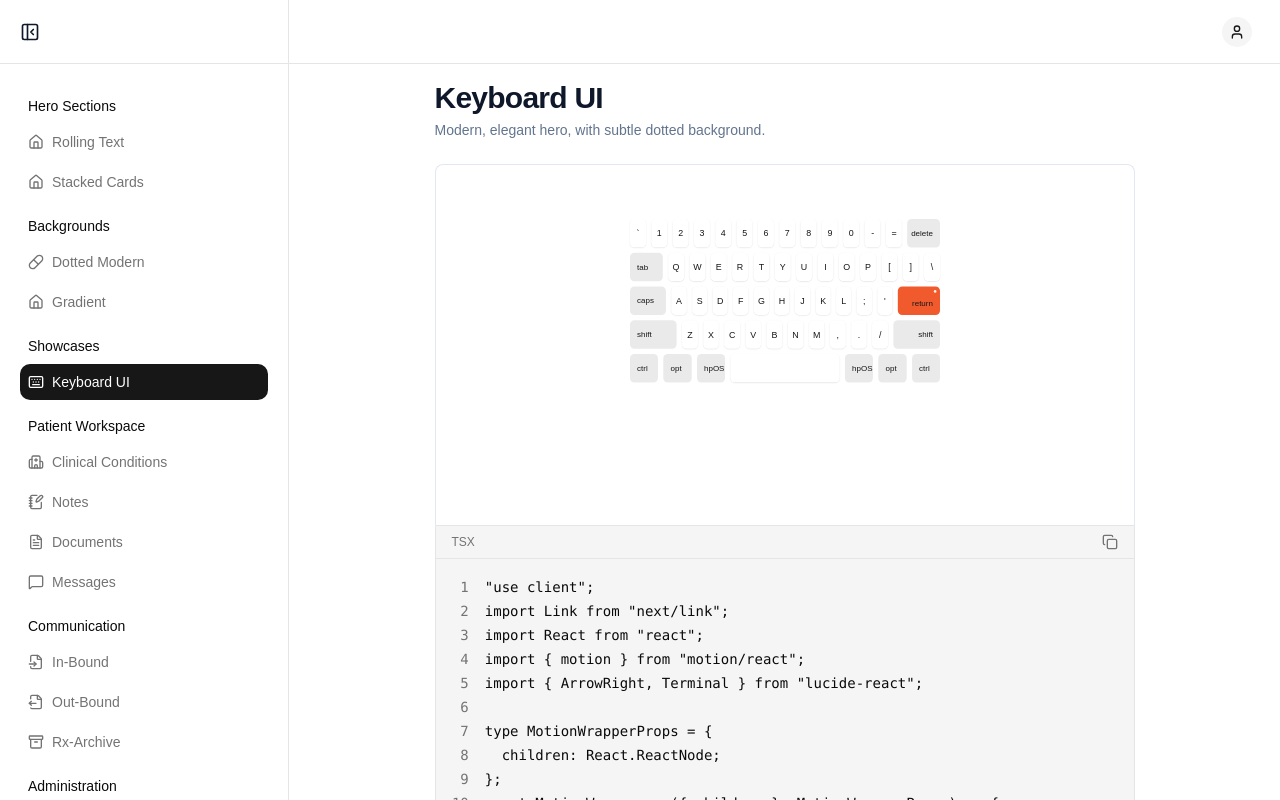
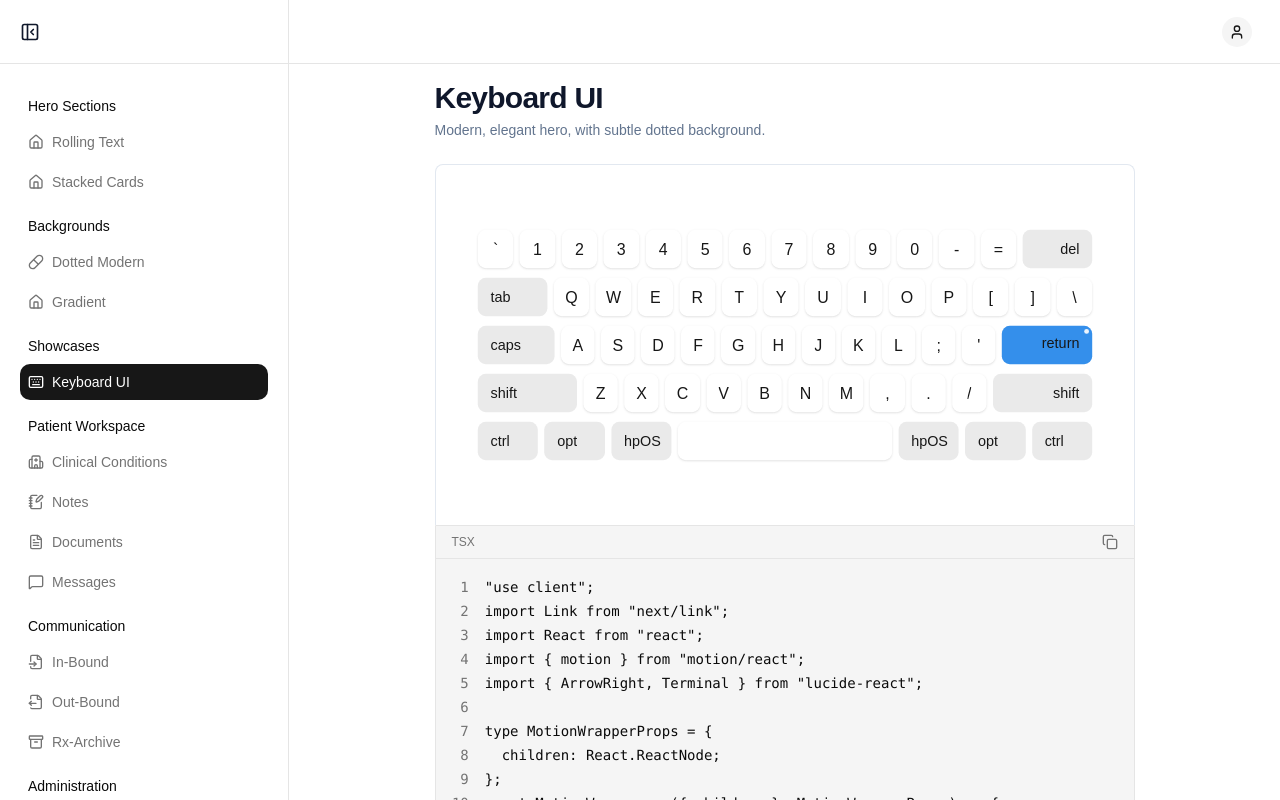
Before and after one commit to Harit007x/satoriui, a Next.js app: page /components/keyboard-ui in a window 1280 px wide. Built offline with nearby package versions, Linux system fonts and the light colour scheme.

Commit message:
updated styles to handle the scaling of preview components properly

```diff
--- a/app/components/(backgrounds)/dotted-modern/page.tsx
+++ b/app/components/(backgrounds)/dotted-modern/page.tsx
@@ -9,6 +9,7 @@ export default function Page() {
         title="Dotted Background"
         description="Modern, elegant hero, with subtle dotted background."
         preview={<DottedModern />}
+        scale={0.9}
         tsxCode={`"use client";
 import Link from "next/link";
 import React from "react";
--- a/app/components/(showcase)/keyboard-ui/page.tsx
+++ b/app/components/(showcase)/keyboard-ui/page.tsx
@@ -9,6 +9,7 @@ export default function Page() {
         title="Keyboard UI"
         description="Modern, elegant hero, with subtle dotted background."
         preview={<KeyboardUI />}
+        scale={0.8}
         tsxCode={`"use client";
 import Link from "next/link";
 import React from "react";
--- a/components/component-showcase.tsx
+++ b/components/component-showcase.tsx
@@ -1,5 +1,4 @@
 import { CodeBlock } from "./code-block";
-import { PreviewCard } from "./preview-card";
 
 type ComponentShowcaseProps = {
   title: string;
@@ -7,6 +6,7 @@ type ComponentShowcaseProps = {
   preview: React.ReactNode;
   tsxCode: string;
   jsxCode?: string;
+  scale?: number;
 };
 
 export function ComponentShowcase({
@@ -15,6 +15,7 @@ export function ComponentShowcase({
   preview,
   tsxCode,
   jsxCode,
+  scale = 0,
 }: ComponentShowcaseProps) {
   return (
     <section className="space-y-6 mx-auto max-w-[700px]">
@@ -28,8 +29,24 @@ export function ComponentShowcase({
 
       <div>
         {/* Preview */}
-        <PreviewCard>{preview}</PreviewCard>
-
+        <div className="relative rounded-tl-md rounded-tr-md border border-slate-200 border-b-0 bg-white overflow-hidden">
+          <div className="min-h-[360px] w-full flex items-center justify-center p-4">
+            {/* Add this wrapper div */}
+            <div className="relative w-full h-full flex items-center justify-center">
+              <div
+                className="origin-center"
+                style={{
+                  transform: `scale(${scale})`,
+                  transformOrigin: "center",
+                  width: `${100 / scale}%`, // This is the key fix
+                  maxWidth: "none", // Override any max-width
+                }}
+              >
+                {preview}
+              </div>
+            </div>
+          </div>
+        </div>
         {/* Code */}
         <div className="space-y-4">
           <CodeBlock title="TSX" code={tsxCode} />
--- a/components/preview-card.tsx
+++ /dev/null
@@ -1,14 +0,0 @@
-type PreviewCardProps = {
-  children: React.ReactNode;
-};
-
-export function PreviewCard({ children }: PreviewCardProps) {
-  return (
-    <div className="relative rounded-tl-md rounded-tr-md border border-slate-200 border-b-0 bg-white overflow-hidden">
-      <div className="flex h-[360px] items-center justify-center">
-        {/* scale wrapper */}
-        <div className="scale-[0.7] w-full h-full">{children}</div>
-      </div>
-    </div>
-  );
-}
--- a/packages/keyboard/keyboard-ui.tsx
+++ b/packages/keyboard/keyboard-ui.tsx
@@ -1,41 +1,11 @@
 "use client";
 
-import { useEffect, useRef, useState } from "react";
-
-const DESIGN_WIDTH = 1100; // keyboard's ideal width (tweak if needed)
-
 const KeyboardUI = () => {
-  const wrapperRef = useRef<HTMLDivElement>(null);
-  const [scale, setScale] = useState(1);
-
-  useEffect(() => {
-    const resize = () => {
-      if (!wrapperRef.current) return;
-      const availableWidth = wrapperRef.current.offsetWidth;
-      const nextScale = Math.min(availableWidth / DESIGN_WIDTH, 1);
-      setScale(nextScale);
-    };
-
-    resize();
-    window.addEventListener("resize", resize);
-    return () => window.removeEventListener("resize", resize);
-  }, []);
-
   return (
-    <div
-      ref={wrapperRef}
-      className="w-full flex justify-center overflow-hidden"
-    >
-      <div
-        style={{
-          width: DESIGN_WIDTH,
-          transform: `scale(${scale})`,
-          transformOrigin: "top center",
-        }}
-      >
-        <div className="w-full flex flex-col gap-2 md:gap-3 select-none">
+    <div className="w-[800px] max-w-4xl mx-auto px-2 sm:px-4">
+      <div className="w-full flex flex-col gap-1 sm:gap-2 md:gap-3 select-none">
         {/* Row 1 */}
-          <div className="flex w-full gap-2 md:gap-3 h-12 md:h-16">
+        <div className="flex w-full gap-0.5 sm:gap-1 md:gap-2 h-8 sm:h-10 md:h-12">
           {[
             "`",
             "1",
@@ -53,20 +23,20 @@ const KeyboardUI = () => {
           ].map((k) => (
             <div
               key={k}
-                className="flex-1 bg-white rounded-lg shadow-sm flex items-center justify-center text-neutral-900 text-xl font-normal hover:bg-neutral-50 transition-colors cursor-default"
+              className="flex-1 bg-white rounded sm:rounded-md md:rounded-lg shadow-sm flex items-center justify-center text-neutral-900 text-xs sm:text-sm md:text-xl font-normal hover:bg-neutral-50 transition-colors cursor-default min-w-0"
             >
-                {k}
+              <span className="truncate">{k}</span>
             </div>
           ))}
-            <div className="flex-[1.6] bg-neutral-200/80 rounded-lg flex items-center justify-end pr-4 text-neutral-900 text-lg font-normal hover:bg-neutral-300/80 transition-colors cursor-default">
-              delete
+          <div className="flex-[1.6] bg-neutral-200/80 rounded sm:rounded-md md:rounded-lg flex items-center justify-end pr-1 sm:pr-2 md:pr-4 text-neutral-900 text-xs sm:text-sm md:text-lg font-normal hover:bg-neutral-300/80 transition-colors cursor-default">
+            <span className="truncate">del</span>
           </div>
         </div>
 
         {/* Row 2 */}
-          <div className="flex w-full gap-2 md:gap-3 h-12 md:h-16">
-            <div className="flex-[1.6] bg-neutral-200/80 rounded-lg flex items-center justify-start pl-4 text-neutral-900 text-lg font-normal hover:bg-neutral-300/80 transition-colors cursor-default">
-              tab
+        <div className="flex w-full gap-0.5 sm:gap-1 md:gap-2 h-8 sm:h-10 md:h-12">
+          <div className="flex-[1.6] bg-neutral-200/80 rounded sm:rounded-md md:rounded-lg flex items-center justify-start pl-1 sm:pl-2 md:pl-4 text-neutral-900 text-xs sm:text-sm md:text-lg font-normal hover:bg-neutral-300/80 transition-colors cursor-default">
+            <span className="truncate">tab</span>
           </div>
           {[
             "Q",
@@ -85,72 +55,69 @@ const KeyboardUI = () => {
           ].map((k) => (
             <div
               key={k}
-                className="flex-1 bg-white rounded-lg shadow-sm flex items-center justify-center text-neutral-900 text-xl font-normal hover:bg-neutral-50 transition-colors cursor-default"
+              className="flex-1 bg-white rounded sm:rounded-md md:rounded-lg shadow-sm flex items-center justify-center text-neutral-900 text-xs sm:text-sm md:text-xl font-normal hover:bg-neutral-50 transition-colors cursor-default min-w-0"
             >
-                {k}
+              <span className="truncate">{k}</span>
             </div>
           ))}
         </div>
 
         {/* Row 3 */}
-          <div className="flex w-full gap-2 md:gap-3 h-12 md:h-16">
-            <div className="flex-[1.9] bg-neutral-200/80 rounded-lg flex items-center justify-start pl-4 text-neutral-900 text-lg font-normal hover:bg-neutral-300/80 transition-colors cursor-default">
-              caps
+        <div className="flex w-full gap-0.5 sm:gap-1 md:gap-2 h-8 sm:h-10 md:h-12">
+          <div className="flex-[1.9] bg-neutral-200/80 rounded sm:rounded-md md:rounded-lg flex items-center justify-start pl-1 sm:pl-2 md:pl-4 text-neutral-900 text-xs sm:text-sm md:text-lg font-normal hover:bg-neutral-300/80 transition-colors cursor-default">
+            <span className="truncate">caps</span>
           </div>
-            {["A", "S", "D", "F", "G", "H", "J", "K", "L", ";", "'"].map(
-              (k) => (
+          {["A", "S", "D", "F", "G", "H", "J", "K", "L", ";", "'"].map((k) => (
             <div
               key={k}
-                  className="flex-1 bg-white rounded-lg shadow-sm flex items-center justify-center text-neutral-900 text-xl font-normal hover:bg-neutral-50 transition-colors cursor-default"
+              className="flex-1 bg-white rounded sm:rounded-md md:rounded-lg shadow-sm flex items-center justify-center text-neutral-900 text-xs sm:text-sm md:text-xl font-normal hover:bg-neutral-50 transition-colors cursor-default min-w-0"
             >
-                  {k}
+              <span className="truncate">{k}</span>
             </div>
-              )
-            )}
-            <div className="flex-[2.3] bg-[#f05a2d] rounded-lg flex items-end justify-end pr-4 pb-3 text-neutral-900 text-lg font-normal relative hover:bg-[#e05025] transition-colors cursor-default">
-              <div className="absolute top-2 right-2 w-1.5 h-1.5 bg-white rounded-full opacity-90" />
-              return
+          ))}
+          <div className="flex-[2.3] bg-[#348feb] rounded sm:rounded-md md:rounded-lg flex items-end justify-end pr-1 sm:pr-2 md:pr-4 pb-1 sm:pb-2 md:pb-3 text-neutral-900 text-xs sm:text-sm md:text-lg font-normal relative hover:bg-[#2682de] transition-colors cursor-default">
+            <div className="absolute top-1 right-1 w-1 h-1 sm:w-1.5 sm:h-1.5 bg-white rounded-full opacity-90" />
+            <span className="truncate">return</span>
           </div>
         </div>
 
         {/* Row 4 */}
-          <div className="flex w-full gap-2 md:gap-3 h-12 md:h-16">
-            <div className="flex-[2.5] bg-neutral-200/80 rounded-lg flex items-center justify-start pl-4 text-neutral-900 text-lg font-normal hover:bg-neutral-300/80 transition-colors cursor-default">
-              shift
+        <div className="flex w-full gap-0.5 sm:gap-1 md:gap-2 h-8 sm:h-10 md:h-12">
+          <div className="flex-[2.5] bg-neutral-200/80 rounded sm:rounded-md md:rounded-lg flex items-center justify-start pl-1 sm:pl-2 md:pl-4 text-neutral-900 text-xs sm:text-sm md:text-lg font-normal hover:bg-neutral-300/80 transition-colors cursor-default">
+            <span className="truncate">shift</span>
           </div>
           {["Z", "X", "C", "V", "B", "N", "M", ",", ".", "/"].map((k) => (
             <div
               key={k}
-                className="flex-1 bg-white rounded-lg shadow-sm flex items-center justify-center text-neutral-900 text-xl font-normal hover:bg-neutral-50 transition-colors cursor-default"
+              className="flex-1 bg-white rounded sm:rounded-md md:rounded-lg shadow-sm flex items-center justify-center text-neutral-900 text-xs sm:text-sm md:text-xl font-normal hover:bg-neutral-50 transition-colors cursor-default min-w-0"
             >
-                {k}
+              <span className="truncate">{k}</span>
             </div>
           ))}
-            <div className="flex-[2.5] bg-neutral-200/80 rounded-lg flex items-center justify-end pr-4 text-neutral-900 text-lg font-normal hover:bg-neutral-300/80 transition-colors cursor-default">
-              shift
+          <div className="flex-[2.5] bg-neutral-200/80 rounded sm:rounded-md md:rounded-lg flex items-center justify-end pr-1 sm:pr-2 md:pr-4 text-neutral-900 text-xs sm:text-sm md:text-lg font-normal hover:bg-neutral-300/80 transition-colors cursor-default">
+            <span className="truncate">shift</span>
           </div>
         </div>
 
         {/* Row 5 */}
-          <div className="flex w-full gap-2 md:gap-3 h-12 md:h-16">
+        <div className="flex w-full gap-0.5 sm:gap-1 md:gap-2 h-8 sm:h-10 md:h-12">
           {["ctrl", "opt", "hpOS"].map((k) => (
             <div
               key={k}
-                className="flex-[1.25] bg-neutral-200/80 rounded-lg flex items-center justify-start pl-4 text-neutral-900 text-lg font-normal hover:bg-neutral-300/80 transition-colors cursor-default"
+              className="flex-[1.25] bg-neutral-200/80 rounded sm:rounded-md md:rounded-lg flex items-center justify-start pl-1 sm:pl-2 md:pl-4 pr-2 text-neutral-900 text-xs sm:text-sm md:text-lg font-normal hover:bg-neutral-300/80 transition-colors cursor-default"
             >
-                {k}
+              <span className="truncate">{k}</span>
             </div>
           ))}
-            <div className="flex-[6.5] bg-white rounded-lg shadow-sm hover:bg-neutral-50 transition-colors cursor-default" />
+          <div className="flex-[6.5] bg-white rounded sm:rounded-md md:rounded-lg shadow-sm hover:bg-neutral-50 transition-colors cursor-default" />
           {["hpOS", "opt", "ctrl"].map((k) => (
             <div
               key={k}
-                className="flex-[1.25] bg-neutral-200/80 rounded-lg flex items-center justify-start pl-4 text-neutral-900 text-lg font-normal hover:bg-neutral-300/80 transition-colors cursor-default"
+              className="flex-[1.25] bg-neutral-200/80 rounded sm:rounded-md md:rounded-lg flex items-center justify-start pl-1 sm:pl-2 md:pl-4 pr-2 text-neutral-900 text-xs sm:text-sm md:text-lg font-normal hover:bg-neutral-300/80 transition-colors cursor-default"
             >
-                {k}
+              <span className="truncate">{k}</span>
             </div>
           ))}
-          </div>
         </div>
       </div>
     </div>
```
Lines whose indentation alone changed are shown as unchanged.
